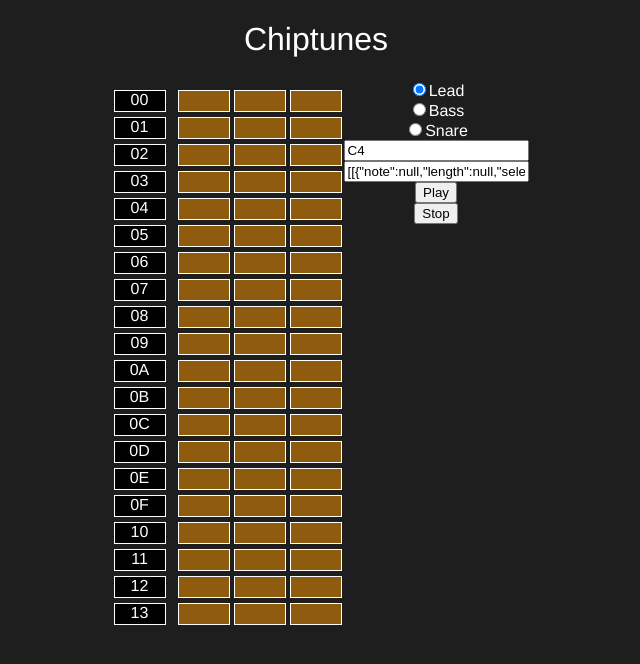
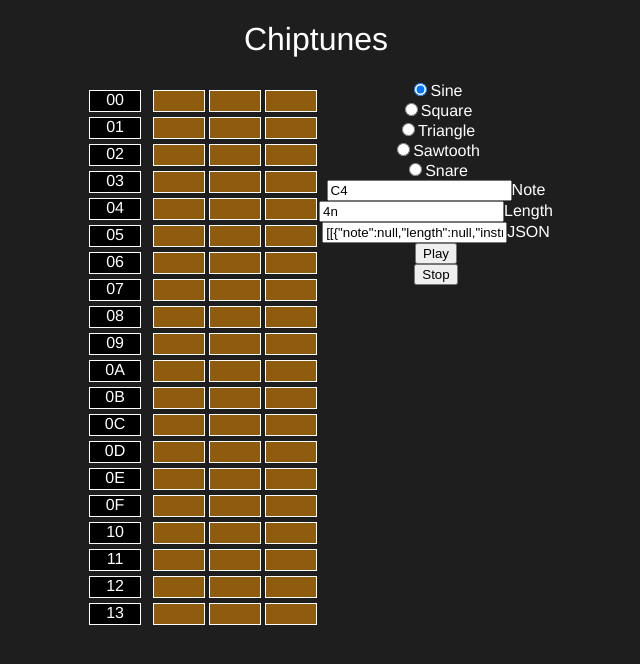
Before and after one commit to lex/chiptunes, a Vue app: page /#/ in a window 1280 px wide. Shown: the top 664 px of the page, without its empty margins (324-964 px from the left). Built offline with nearby package versions, Linux system fonts and the light colour scheme.

Commit message:
add some different waveforms

```diff
--- a/src/components/HelloWorld.vue
+++ b/src/components/HelloWorld.vue
@@ -11,18 +11,29 @@
         </div>
       </div>
       <div>
-        <input type="radio" id="lead" value="lead" v-model="picked">
-        <label for="lead">Lead</label>
+        <input type="radio" id="sine" value="sine" v-model="selectedWaveform">
+        <label for="sine">Sine</label>
         <br>
-        <input type="radio" id="bass" value="bass" v-model="picked">
-        <label for="bass">Bass</label>
+        <input type="radio" id="square" value="square" v-model="selectedWaveform">
+        <label for="square">Square</label>
         <br>
-        <input type="radio" id="snare" value="snare" v-model="picked">
+        <input type="radio" id="triangle" value="triangle" v-model="selectedWaveform">
+        <label for="triangle">Triangle</label>
+        <br>
+        <input type="radio" id="sawtooth" value="sawtooth" v-model="selectedWaveform">
+        <label for="sawtooth">Sawtooth</label>
+        <br>
+        <input type="radio" id="snare" value="snare" v-model="selectedWaveform">
         <label for="snare">Snare</label>
         <br>
-        <input v-model="note">
+        <input type="text" id="note" v-model="note">
+        <label for="note">Note</label>
         <br>
-        <input v-model="songAsJson">
+        <input type="text" id="noteLength" v-model="noteLength">
+        <label for="noteLength">Length</label>
+        <br>
+        <input type="text" id="json" v-model="songAsJson">
+        <label for="json">JSON</label>
         <br>
         <button v-on:click="play">Play</button>
         <br>
@@ -36,6 +47,7 @@
 import Tone from 'tone';
 
 const initialChannelLength = 20;
+const waveforms = ['sine', 'square', 'triangle', 'sawtooth'];
 
 export default {
   name: 'HelloWorld',
@@ -50,8 +62,9 @@ export default {
         this.createChannel(1, initialChannelLength),
         this.createChannel(2, initialChannelLength),
       ],
-      picked: 'lead',
+      selectedWaveform: 'sine',
       note: 'C4',
+      noteLength: '4n',
       loop: null,
       channelSynths: null,
     };
@@ -70,19 +83,20 @@ export default {
       item.selected = !item.selected;
       if (item.selected) {
         // eslint-disable-next-line
-        console.log(`note: ${this.note} instrument: ${this.picked}`);
+        console.log(`note: ${this.note} instrument: ${this.selectedWaveform}`);
         item.note = this.note;
-        item.instrument = this.picked;
+        item.instrument = this.selectedWaveform;
+        item.length = this.noteLength;
       } else {
         item.note = null;
         item.instrument = null;
+        item.length = null;
       }
     },
     createChannel(channel, channelLength) {
       const note = {
         note: null,
         length: null,
-        selected: false,
         instrument: null,
         channel,
       };
@@ -92,9 +106,9 @@ export default {
         index,
       }));
     },
-    createLeadSynth() {
+    createSynth(type) {
       return new Tone.Synth({
-        oscillator: { type: 'triangle' },
+        oscillator: { type },
       }).toMaster();
     },
     createSnareSynth() {
@@ -108,23 +122,20 @@ export default {
         volume: -8,
       }).toMaster();
     },
+    createSynths() {
+      const synths = waveforms.reduce((s, o) => {
+        // eslint-disable-next-line
+        s[o] = this.createSynth(o);
+        return s;
+      }, {});
+      synths.snare = this.createSnareSynth();
+      return synths;
+    },
     createChannelSynths() {
       this.channelSynths = {
-        channel0: {
-          lead: this.createLeadSynth(),
-          bass: this.createLeadSynth(),
-          snare: this.createSnareSynth(),
-        },
-        channel1: {
-          lead: this.createLeadSynth(),
-          bass: this.createLeadSynth(),
-          snare: this.createSnareSynth(),
-        },
-        channel2: {
-          lead: this.createLeadSynth(),
-          bass: this.createLeadSynth(),
-          snare: this.createSnareSynth(),
-        },
+        channel0: this.createSynths(),
+        channel1: this.createSynths(),
+        channel2: this.createSynths(),
       };
     },
     play() {
@@ -149,16 +160,16 @@ export default {
             const synths = this.channelSynths[`channel${note.channel}`];
 
             switch (note.instrument) {
-              case 'lead':
-                synths.lead.triggerAttackRelease(note.note, '4n');
-                break;
-              case 'bass':
-                synths.bass.triggerAttackRelease(note.note, '4n');
+              case null:
                 break;
               case 'snare':
                 synths.snare.triggerAttackRelease();
                 break;
               default:
+                synths[note.instrument].triggerAttackRelease(
+                  note.note,
+                  note.length,
+                );
                 break;
             }
           });
@@ -171,8 +182,11 @@ export default {
     },
     stop() {
       Tone.Transport.stop();
-      this.loop.dispose();
-      this.currentPosition = 0;
+      this.currentPosition = -1;
+      if (this.loop !== null) {
+        this.loop.dispose();
+        this.loop = null;
+      }
     },
   },
   computed: {
```
